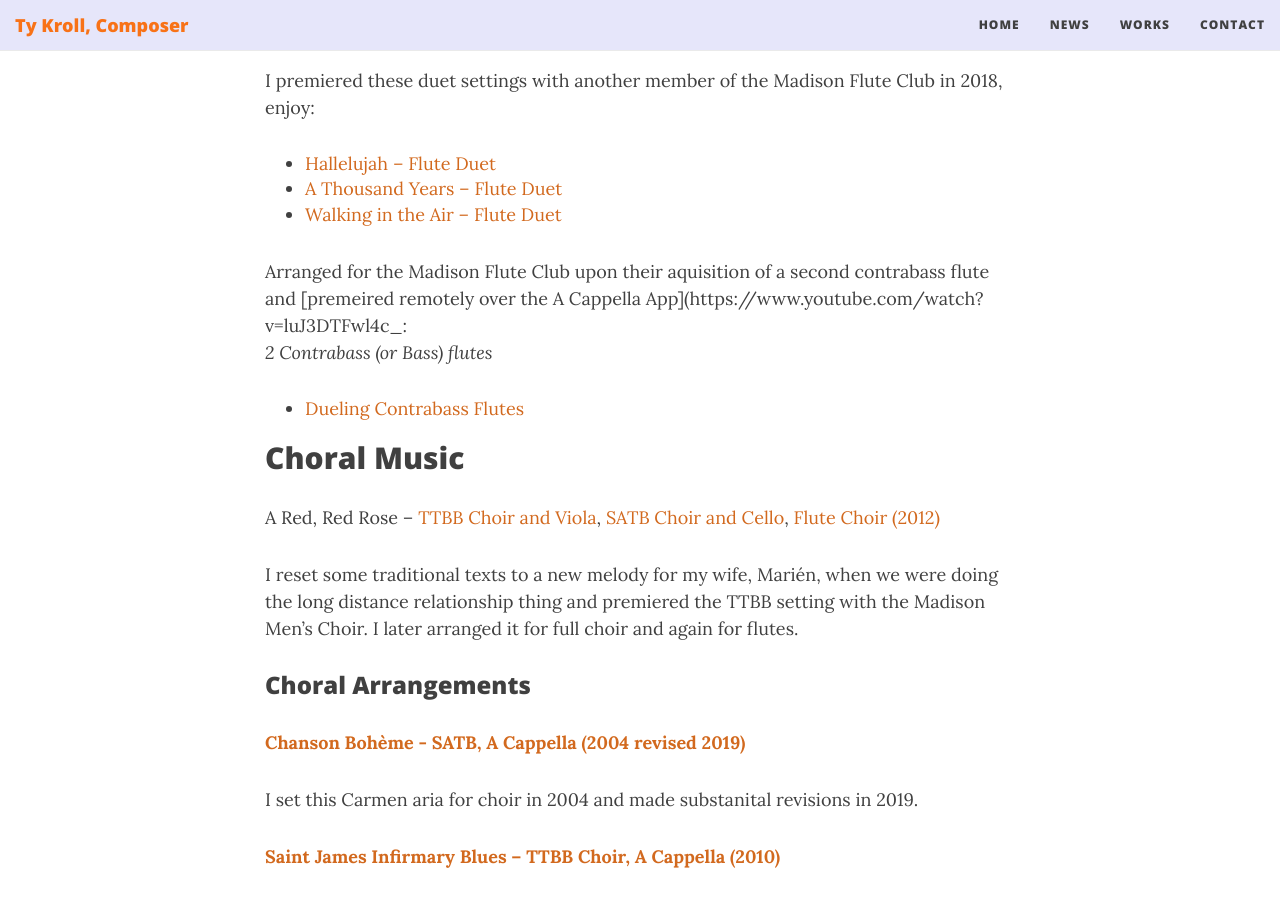
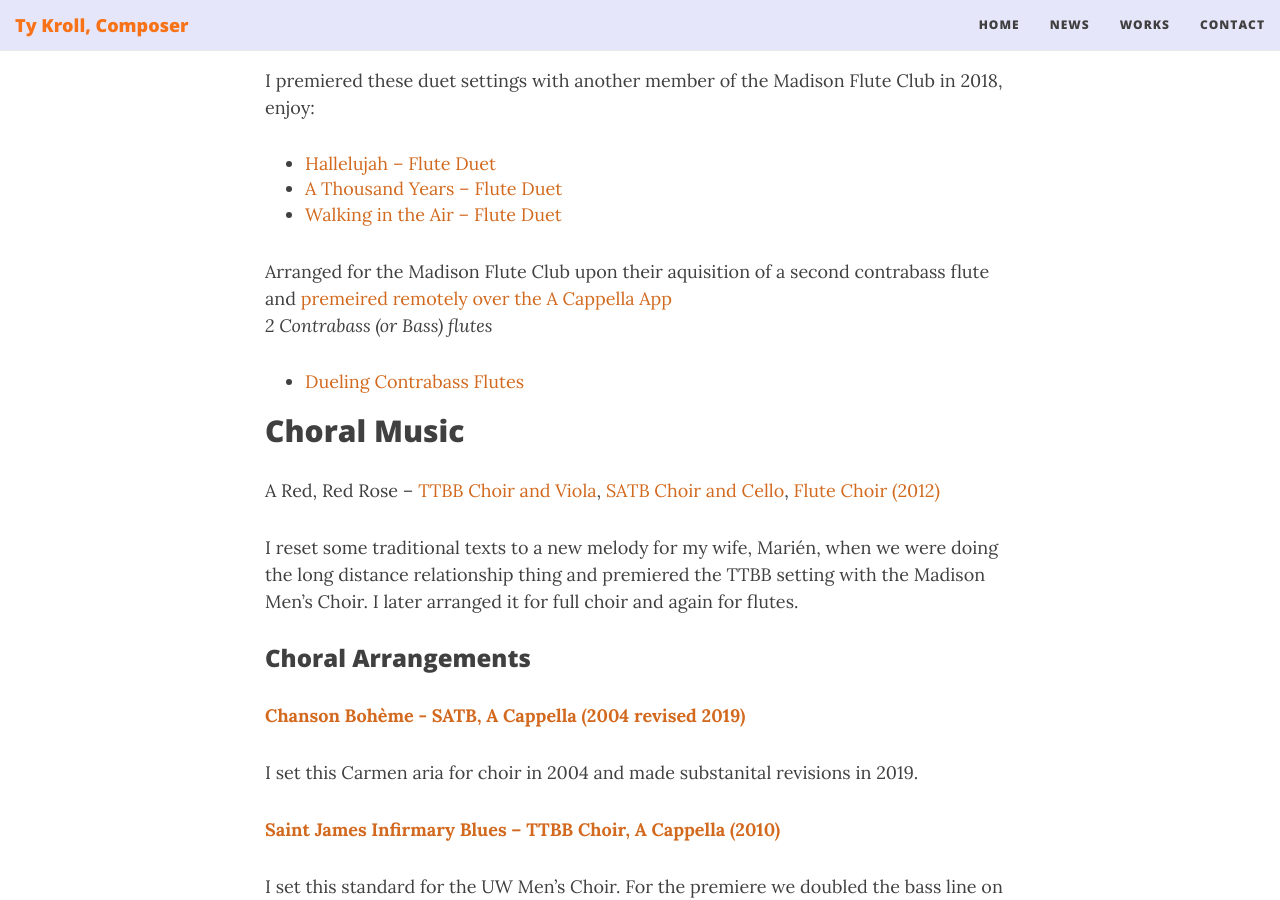
Before and after one commit to ctrueden/tykroll.com, a Jekyll site: the page built from works.md, in a window 1280 px wide and 900 px high, scrolled down 1824 px. Built offline with Jekyll 4.4.1, drawn with Linux system fonts in a browser that asks for light colours; nearby versions of some CDN libraries.

Commit message:
Update works.md

```diff
--- a/works.md
+++ b/works.md
@@ -45,7 +45,7 @@ I premiered these duet settings with another member of the Madison Flute Club in
 * [A Thousand Years – Flute Duet](https://www.musicnotes.com/sheetmusic/mtd.asp?ppn=MN0172933)
 * [Walking in the Air – Flute Duet](https://www.musicnotes.com/sheetmusic/mtd.asp?ppn=MN0175068)
 
-Arranged for the Madison Flute Club upon their aquisition of a second contrabass flute and [premeired remotely over the A Cappella App](https://www.youtube.com/watch?v=luJ3DTFwl4c_:
+Arranged for the Madison Flute Club upon their aquisition of a second contrabass flute and [premeired remotely over the A Cappella App](https://www.youtube.com/watch?v=luJ3DTFwl4c)
 <br>_2 Contrabass (or Bass) flutes_
 <br>
 * [Dueling Contrabass Flutes](https://www.musicnotes.com/sheetmusic/mtd.asp?ppn=MN0213801&fbclid=IwAR1ResJLlXGA98f5j1fNNW-HX1kHqWCmhQqYNaH4Ekhz-RlKbYQfacE_KGg)
```
